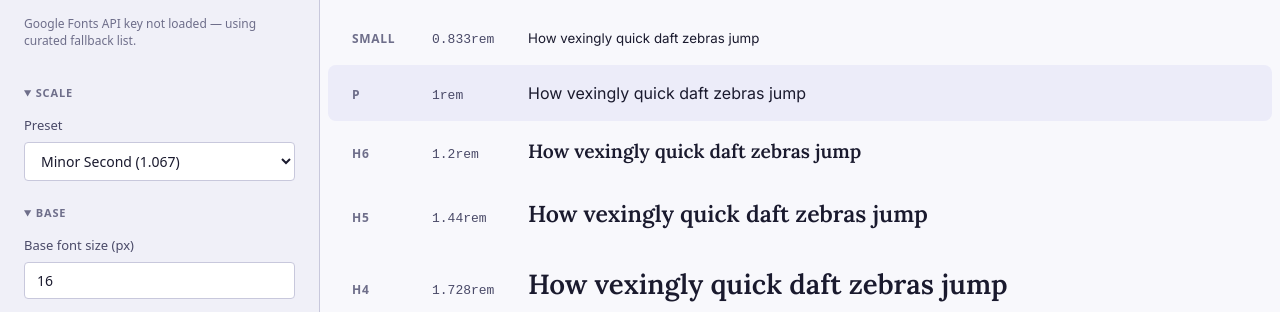
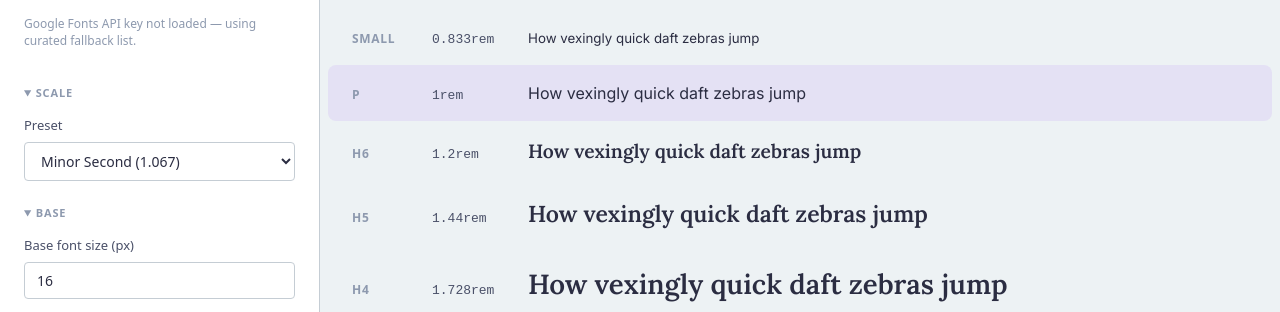
Before and after one commit to schalkneethling/typo, a website built with Vite: page index.html in a window 1280 px wide. Shown: the part 69-381 px from the top of the page. Built offline with nearby package versions, Linux system fonts and the light colour scheme; what varlock would draw is missing.

Commit message:
fix build

```diff
--- a/src/core/preview-colors.ts
+++ b/src/core/preview-colors.ts
@@ -1,12 +1,12 @@
 /** Preview palette — mirrors app surface/text tokens for export and pickers. */
 export const PREVIEW_COLORS = {
   text: {
-    light: "#1a1a2e",
-    dark: "#e8e8f0",
+    light: "#2b2d42",
+    dark: "#edf2f4",
   },
   background: {
-    light: "#f8f8fc",
-    dark: "#0c0c18",
+    light: "#edf2f4",
+    dark: "#2b2d42",
   },
 } as const;
 
--- a/src/styles/app.css
+++ b/src/styles/app.css
@@ -233,13 +233,19 @@ typo-font-picker {
 .field select {
   inline-size: 100%;
   padding-block: var(--inset-control-block);
-  padding-inline: var(--inset-control-inline);
+  padding-inline-start: var(--inset-control-inline);
+  padding-inline-end: var(--inset-control-inline);
   background: var(--input-bg);
   border: var(--border-width) solid var(--border-subtle);
   border-radius: var(--radius-sm);
   color: var(--text-primary);
   font: inherit;
   font-size: var(--font-size-base);
+}
+
+.field select {
+  /* Reserve space for the native chevron so end inset matches the start */
+  padding-inline-end: calc(var(--inset-control-inline) + 1.25em);
 }
 
 .field input:focus,
--- a/src/styles/tokens.css
+++ b/src/styles/tokens.css
@@ -1,41 +1,41 @@
 :root {
   color-scheme: light dark;
 
-  /* Raw palette — light values first, dark values second */
-  --surface-base-light: #f8f8fc;
-  --surface-base-dark: #0c0c18;
-  --surface-raised-light: #f0f0f8;
-  --surface-raised-dark: #111122;
-  --surface-overlay-light: #e8e8f4;
-  --surface-overlay-dark: #1a1a2e;
-  --border-subtle-light: #c8c8dc;
-  --border-subtle-dark: #636390;
-  --border-strong-light: #a8a8c8;
-  --border-strong-dark: #656590;
-  --text-primary-light: #1a1a2e;
-  --text-primary-dark: #e8e8f0;
-  --text-secondary-light: #4a4a68;
-  --text-secondary-dark: #a8a8c0;
-  --text-muted-light: #6e6e8a;
-  --text-muted-dark: #8585a3;
-  --accent-light: #5a5ad0;
-  --accent-dark: #7c7cf0;
-  --accent-hover-light: #4444b8;
-  --accent-hover-dark: #9494ff;
-  --accent-muted-light: #dcdcf8;
-  --accent-muted-dark: #4a4a8a;
+  /* Raw palette — light values first, dark values second (Coolors: 2b2d42, 8d99ae, edf2f4; accent: 8222ef) */
+  --surface-base-light: #edf2f4;
+  --surface-base-dark: #2b2d42;
+  --surface-raised-light: #ffffff;
+  --surface-raised-dark: #323548;
+  --surface-overlay-light: #e4eaed;
+  --surface-overlay-dark: #3a3d54;
+  --border-subtle-light: #c5cdd4;
+  --border-subtle-dark: #4f5568;
+  --border-strong-light: #8d99ae;
+  --border-strong-dark: #8d99ae;
+  --text-primary-light: #2b2d42;
+  --text-primary-dark: #edf2f4;
+  --text-secondary-light: #4a5068;
+  --text-secondary-dark: #8d99ae;
+  --text-muted-light: #8d99ae;
+  --text-muted-dark: #71798a;
+  --accent-light: #8222ef;
+  --accent-dark: #8222ef;
+  --accent-hover-light: #6b1cc8;
+  --accent-hover-dark: #9a45ff;
+  --accent-muted-light: #ede5fc;
+  --accent-muted-dark: #352455;
   --input-bg-light: #ffffff;
-  --input-bg-dark: #16162a;
-  --focus-ring-light: #5a5ad0;
-  --focus-ring-dark: #7c7cf0;
-  --body-highlight-light: rgba(90, 90, 208, 0.08);
-  --body-highlight-dark: rgba(124, 124, 240, 0.08);
-  --danger-light: #c03030;
-  --danger-dark: #f07070;
-  --scrollbar-track-light: #e8e8f4;
-  --scrollbar-track-dark: #16162a;
-  --scrollbar-thumb-light: #a8a8c8;
-  --scrollbar-thumb-dark: #4a4a68;
+  --input-bg-dark: #22243a;
+  --focus-ring-light: #8222ef;
+  --focus-ring-dark: #8222ef;
+  --body-highlight-light: rgba(130, 34, 239, 0.08);
+  --body-highlight-dark: rgba(130, 34, 239, 0.1);
+  --danger-light: #c41e32;
+  --danger-dark: #ff5c72;
+  --scrollbar-track-light: #e4eaed;
+  --scrollbar-track-dark: #22243a;
+  --scrollbar-thumb-light: #8d99ae;
+  --scrollbar-thumb-dark: #8d99ae;
 
   /* Semantic tokens */
   --surface-base: light-dark(var(--surface-base-light), var(--surface-base-dark));
--- a/tsconfig.json
+++ b/tsconfig.json
@@ -25,6 +25,6 @@
       }
     ]
   },
-  "include": ["src", "env.d.ts", "vite.config.ts"],
+  "include": ["src", "env.d.ts"],
   "exclude": ["src/**/*.test.ts"]
 }
```
Also changed, not shown: package.json (+10 -9 lines), src/core/css-export.test.ts (+1 -1 lines), tsconfig.node.json (added, +14 -0 lines).
